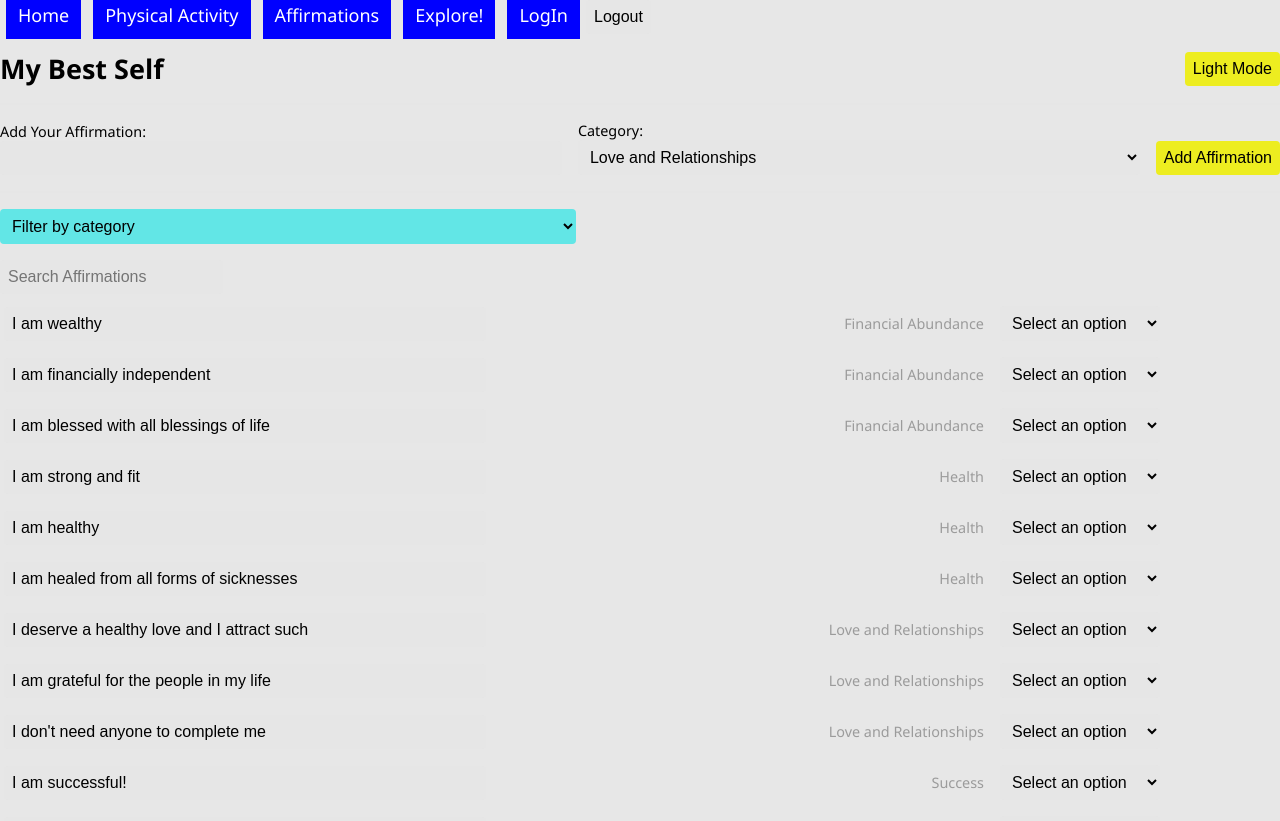
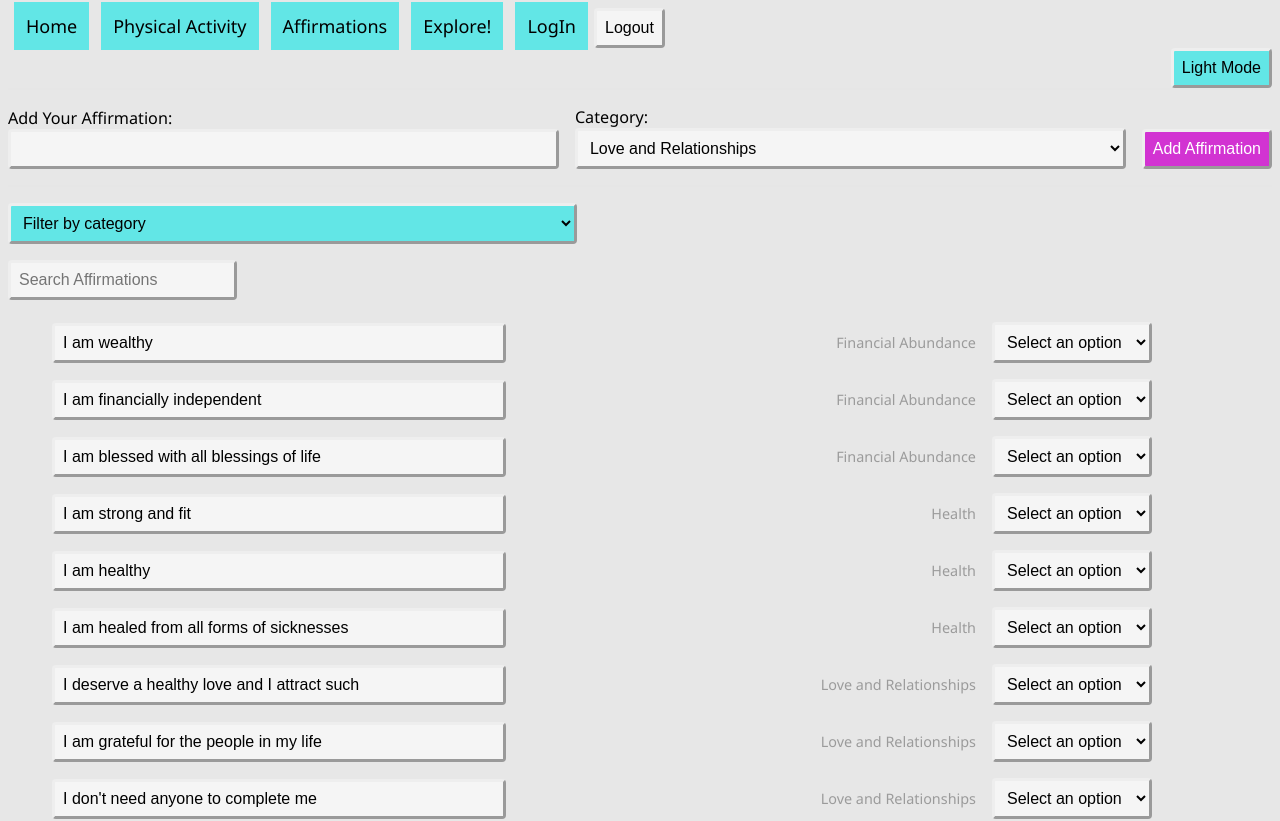
Before and after one commit to Tolulope-Awoyomi/my-best-self-app, a React (Create React App) app: page /affirmations in a window 1280 px wide. Shown: the top 821 px of the page. Built offline with nearby package versions, Linux system fonts and the light colour scheme; data requests are answered from the project's data file.

Commit message:
CSS Stlings

```diff
--- a/src/App.css
+++ b/src/App.css
@@ -1,6 +1,4 @@
-.App {
-  text-align: center;
-}
+
 
 .App-logo {
   height: 40vmin;
--- a/src/components/Header.js
+++ b/src/components/Header.js
@@ -3,7 +3,7 @@ import React from 'react'
 function Header({ isDarkMode, onDarkModeClick }) {
   return (
     <header>
-        <h2>My Best Self</h2>
+        <br></br>
         <button onClick={onDarkModeClick}>
             {isDarkMode ? "Dark" : "Light"} Mode
         </button>
--- a/src/components/NavBar.js
+++ b/src/components/NavBar.js
@@ -5,9 +5,9 @@ const linkStyles = {
     width: "100px",
     padding: "12px",
     margin: "0 6px 6px",
-    background: "blue",
+    background: "var(--cyan)",
     textDecoration: "none",
-    color: "white",
+    color: "black",
   };
 
 function NavBar({ setIsLoggedIn }) {
--- a/src/components/PhysicalActivity.js
+++ b/src/components/PhysicalActivity.js
@@ -35,21 +35,19 @@ function PhysicalActivity() {
 
   return (
     <>
-      <br />
       <div>
-        <h2>20 minutes workout - Let's do this!</h2>
+        <h2> Workout for 20 minutes - Let's do this!</h2>
       </div>
-      <br />
+
       <div>
         <h3>You can do this!</h3>
-        <h4>
+        <h2>
           <em>
             {minutes.toString().padStart(2, '0')}:
             {seconds.toString().padStart(2, '0')} minutes left!
           </em>
-        </h4>
+        </h2>
       </div>
-      <br />
       <div>
         {!isRunning ? (
           <button onClick={handleStart}>Start</button>
--- a/src/index.css
+++ b/src/index.css
@@ -9,8 +9,8 @@
 }
 
 * {
-  margin: 0;
-  padding: 0;
+  margin: 2;
+  padding: 10;
   box-sizing: border-box;
 }
 
@@ -23,11 +23,11 @@ body {
 button,
 select,
 input {
-  border: none;
+  border: outset;
   padding: 0.5rem;
   border-radius: 4px;
   font-size: 1rem;
-  background: var(--background-light);
+  background: whitesmoke;
 }
 
 span[role="image"] {
@@ -64,9 +64,12 @@ header h2 {
   padding: 1rem 0;
 }
 
-header button {
-  background: var(--yellow);
+
+Header button {
+  background-color: var(--cyan);
+
 }
+
 
 .Filter {
   display: flex;
@@ -94,21 +97,18 @@ header button {
   border-radius: 4px;
 }
 
-.Affirmations li.in-cart {
-  background: var(--background-light);
+
+.NewAffirmation form.label {
+  background-color: var(--cyan);
 }
 
-.Affirmations li.in-cart span {
-  text-decoration: line-through;
+.Affirmations button.edit {
+  color: white;
+  background-color: var(--magenta);
 }
-
-.Affirmations button.add {
-  background-color: var(--yellow);
-}
-
 .Affirmations button.remove {
-  background-color: var(--magenta);
   color: white;
+  background-color: red;
 }
 
 .Affirmations li .category {
@@ -128,11 +128,12 @@ header button {
 }
 
 .NewAffirmation button {
-  background: var(--yellow);
+  background: var(--magenta);
+  color:rgb(255, 255, 255)
 }
 
 .NewAffirmation label {
-  font-size: 0.8em;
+  font-size: 0.9em;
   display: flex;
   flex-direction: column;
   flex: 1;
```
